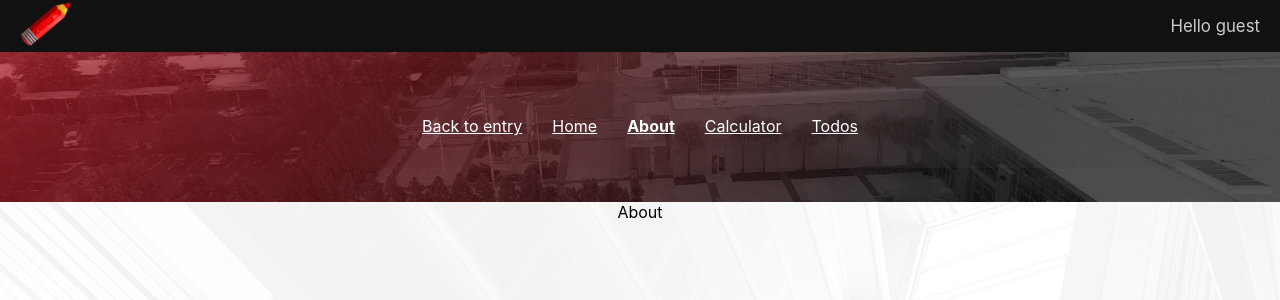
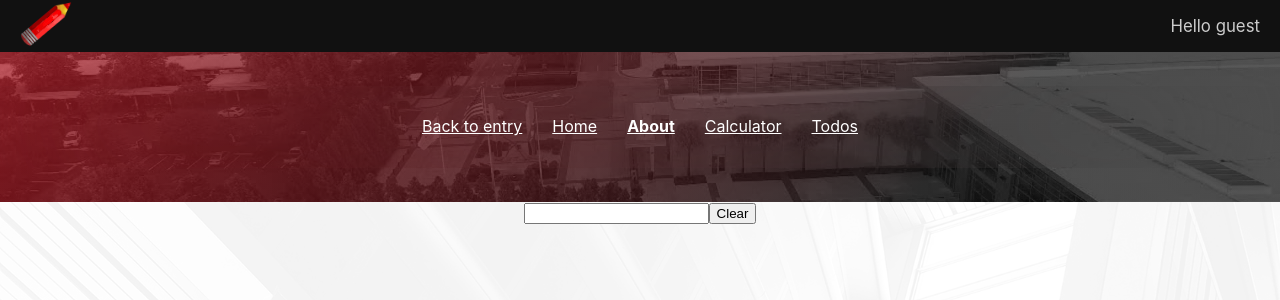
Before and after one commit to gitiklar/my-projecy-example, a React (Create React App) app: page /main/about in a window 1280 px wide. Shown: the top 300 px of the page. Built offline with nearby package versions, Linux system fonts and the light colour scheme.

Commit message:
added dbounce

```diff
--- a/src/components/About.jsx
+++ b/src/components/About.jsx
@@ -1,3 +1,16 @@
+import { useRef } from "react";
+
 export default () => {
-  return <div>About</div>;
+  const inputRef = useRef();
+
+  const onClear = () => {
+    inputRef.current.value = "";
+  };
+
+  return (
+    <div>
+      <input ref={inputRef} />
+      <button onClick={onClear}>Clear</button>
+    </div>
+  );
 };
```
